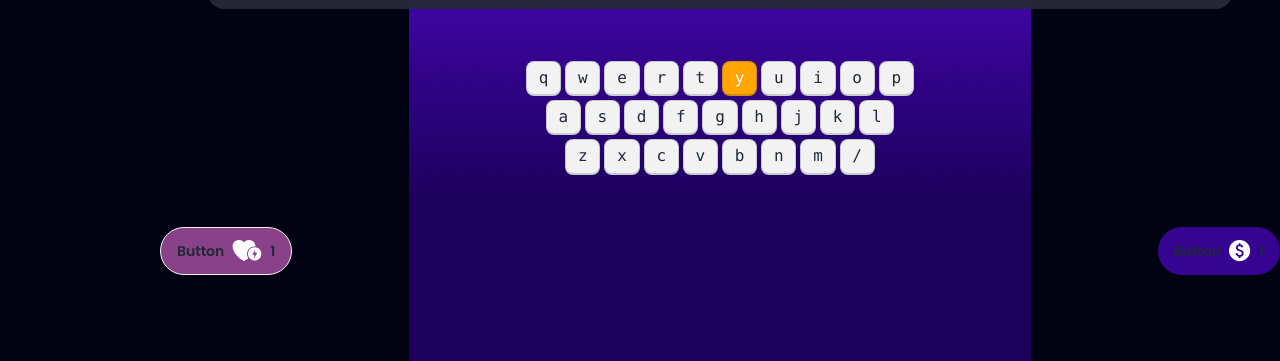
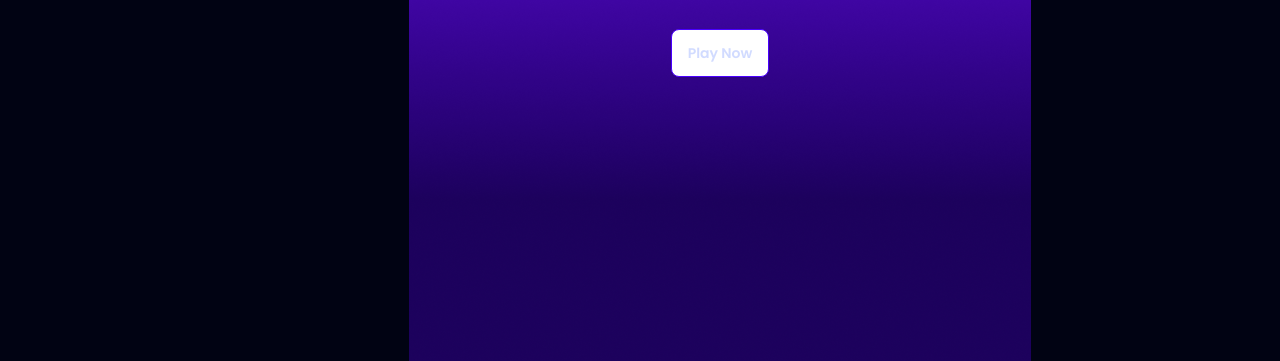
Before and after one commit to Developer-Sojol/Alfabet-clas-pro, a plain HTML site: page index.html in a window 1280 px wide. Shown: the part 439-800 px from the top of the page. Drawn offline with nearby package versions, Linux system fonts and the light colour scheme.

Commit message:
added js things

```diff
--- /dev/null
+++ b/alfa-clas.js
@@ -0,0 +1,22 @@
+// function play () {
+//    const homeSection = document.getElementById('home');
+//    homeSection.classList.add('hidden');
+
+//    const playGround = document.getElementById('play-ground');
+//    playGround.classList.remove('hidden');
+// }
+function continueGame () {
+   const alphabet = getARandomAlphabet ();
+   console.log( 'your random alphabet', alphabet);
+
+   const currentAlphabet = document.getElementById('show-alphabet');
+   currentAlphabet.innerText = alphabet;
+
+   setBackgroundColorById(alphabet);
+}
+
+function play() {
+   hideElementById('home');
+   showElementById('play-ground');
+   continueGame();
+}
--- a/index.html
+++ b/index.html
@@ -14,58 +14,58 @@
 <body class=" font-poppins">
    <main class="bg-[#010313] w-[1440px]  mx-auto bg-[url(images/background.png)] bg-no-repeat bg-center">
       <!-- Home Section -->
-      <section class="home  hidden  flex min-h-screen justify-center items-center">
+      <section id="home" class=" flex min-h-screen justify-center items-center">
          <div class=" text-white text-center">
             <h1 class="font-poppins text-8xl font-extrabold">ALPHABET CLASH</h1>
             <p class="m-8">Unleash Your Keyboard Kung Fu : Press “Enter” to Play</p>
-            <button class=" btn btn-primary bg-white items-center">Play Now</button>
+            <button onclick="play()" class=" btn btn-primary bg-white items-center">Play Now</button>
          </div>
 
       </section>
       <!-- Playground-section -->
-      <section class="ground min-h-screen pt-32">
+      <section id="play-ground" class="min-h-screen pt-32 hidden">
          <div class="flex flex-col items-center">
             <!-- screen -->
             <div class="artboard artboard-horizontal phone-6 border-[#010313CC] border-[20px] rounded-2xl bg-[#FFFFFFB3]">
                <div class="flex  justify-center">
                   <p class="bg-[#010313CC] items-center text-white text-center w-3/6 rounded-b-2xl pb-4 " >Don't watch keyboard  while playing...</p>
                </div>
-               <p class="text-8xl font-bold text-black text-center pt-20">Y</p>
+               <p id="show-alphabet" class="text-8xl font-bold text-black text-center pt-20">Y</p>
             </div>
             <!-- key board start -->
             <div class="p-12">
                <div class="flex justify-center gap-1 my-1 w-full">
-                  <kbd class="kbd">q</kbd>
-                  <kbd class="kbd">w</kbd>
-                  <kbd class="kbd">e</kbd>
-                  <kbd class="kbd">r</kbd>
-                  <kbd class="kbd">t</kbd>
-                  <kbd class="kbd bg-[#FFA500] text-white">y</kbd>
-                  <kbd class="kbd">u</kbd>
-                  <kbd class="kbd">i</kbd>
-                  <kbd class="kbd">o</kbd>
-                  <kbd class="kbd">p</kbd>
+                  <kbd id="q" class="kbd">q</kbd>
+                  <kbd id="w" class="kbd">w</kbd>
+                  <kbd id="e" class="kbd">e</kbd>
+                  <kbd id="r" class="kbd">r</kbd>
+                  <kbd id="t" class="kbd">t</kbd>
+                  <kbd id="y" class="kbd">y</kbd>
+                  <kbd id="u" class="kbd">u</kbd>
+                  <kbd id="i" class="kbd">i</kbd>
+                  <kbd id="o" class="kbd">o</kbd>
+                  <kbd id="p" class="kbd">p</kbd>
                 </div>
                 <div class="flex justify-center gap-1 my-1 w-full">
-                  <kbd class="kbd">a</kbd>
-                  <kbd class="kbd">s</kbd>
-                  <kbd class="kbd">d</kbd>
-                  <kbd class="kbd">f</kbd>
-                  <kbd class="kbd">g</kbd>
-                  <kbd class="kbd">h</kbd>
-                  <kbd class="kbd">j</kbd>
-                  <kbd class="kbd">k</kbd>
-                  <kbd class="kbd">l</kbd>
+                  <kbd id="a" class="kbd">a</kbd>
+                  <kbd id="s" class="kbd">s</kbd>
+                  <kbd id="d" class="kbd">d</kbd>
+                  <kbd id="f" class="kbd">f</kbd>
+                  <kbd id="g" class="kbd">g</kbd>
+                  <kbd id="h" class="kbd">h</kbd>
+                  <kbd id="j" class="kbd">j</kbd>
+                  <kbd id="k" class="kbd">k</kbd>
+                  <kbd id="l" class="kbd">l</kbd>
                 </div>
                 <div class="flex justify-center gap-1 my-1 w-full">
-                  <kbd class="kbd">z</kbd>
-                  <kbd class="kbd">x</kbd>
-                  <kbd class="kbd">c</kbd>
-                  <kbd class="kbd">v</kbd>
-                  <kbd class="kbd">b</kbd>
-                  <kbd class="kbd">n</kbd>
-                  <kbd class="kbd">m</kbd>
-                  <kbd class="kbd">/</kbd>
+                  <kbd id="z" class="kbd">z</kbd>
+                  <kbd id="x" class="kbd">x</kbd>
+                  <kbd id="c" class="kbd">c</kbd>
+                  <kbd id="v" class="kbd">v</kbd>
+                  <kbd id="b" class="kbd">b</kbd>
+                  <kbd id="n" class="kbd">n</kbd>
+                  <kbd id="m" class="kbd">m</kbd>
+                  <kbd id="/" class="kbd">/</kbd>
                 </div>
             </div>
             <!-- keyboard end -->
@@ -84,9 +84,17 @@
          </div>
       </section>
       <!-- Score Section -->
-      <section class="score">
-
+      <section id="result" class=" min-h-screen hidden">
+         <div class="flex flex-col justify-center items-center text-white pt-60">
+            <div class="flex flex-col items-center  text-white  bg-[#FFFFFF33] rounded-2xl gap-8 p-16">
+               <h1 class="text-6xl font-bold">Score : <span >14</span></h1>
+               <button class="btn btn primary bg-white text-black border-none  ">Play again</button>
+               <p class="text-xl">Practice will make you Pro</p>
+            </div>
+         </div>
       </section>
    </main>
+   <script src="./utility.js"></script>
+   <script src="./alfa-clas.js"></script>
 </body>
 </html>
--- /dev/null
+++ b/utility.js
@@ -0,0 +1,31 @@
+function hideElementById(elementId) {
+   const element =document.getElementById(elementId);
+   element.classList.add('hidden');
+}
+
+
+function showElementById(elementId) {
+   const element =document.getElementById(elementId);
+   element.classList.remove('hidden');
+}
+
+function setBackgroundColorById(elementId) {
+   const element = document.getElementById(elementId);
+   element.classList.add('bg-orange-400');
+
+}
+
+function getARandomAlphabet () {
+   const alphabetString = 'ABCDEFGHIJKLMNOPQRSTUVWXYZ';
+   const alphabets = alphabetString.split('');
+   // console.log(alphabets);
+
+   const randomNumber = Math.random()*25;
+   const index = Math.round (randomNumber);
+   console.log(index);
+
+
+   const alphabet = alphabets[index];
+   // console.log(index, alphabet);
+   return alphabet;
+}
```
